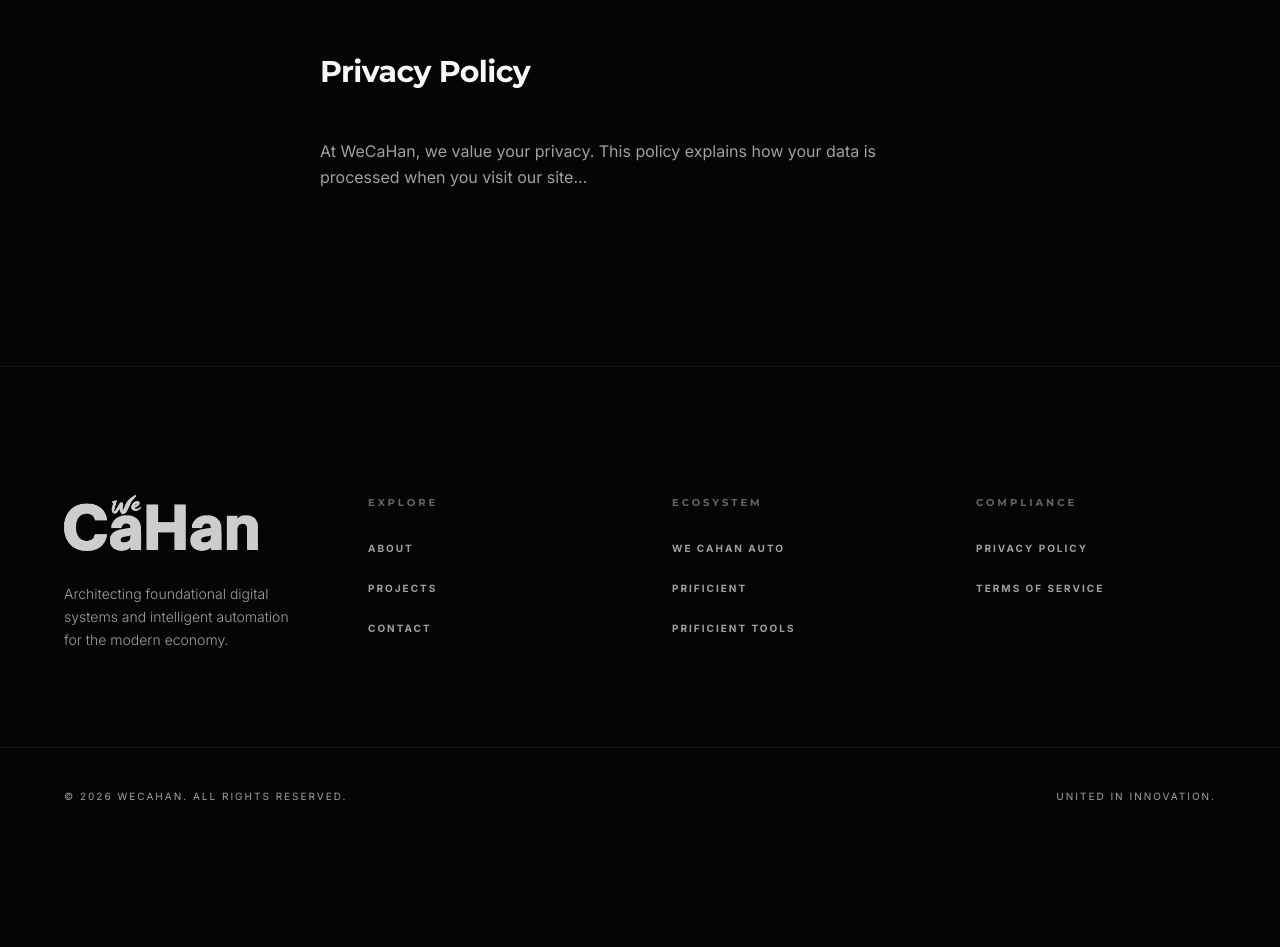
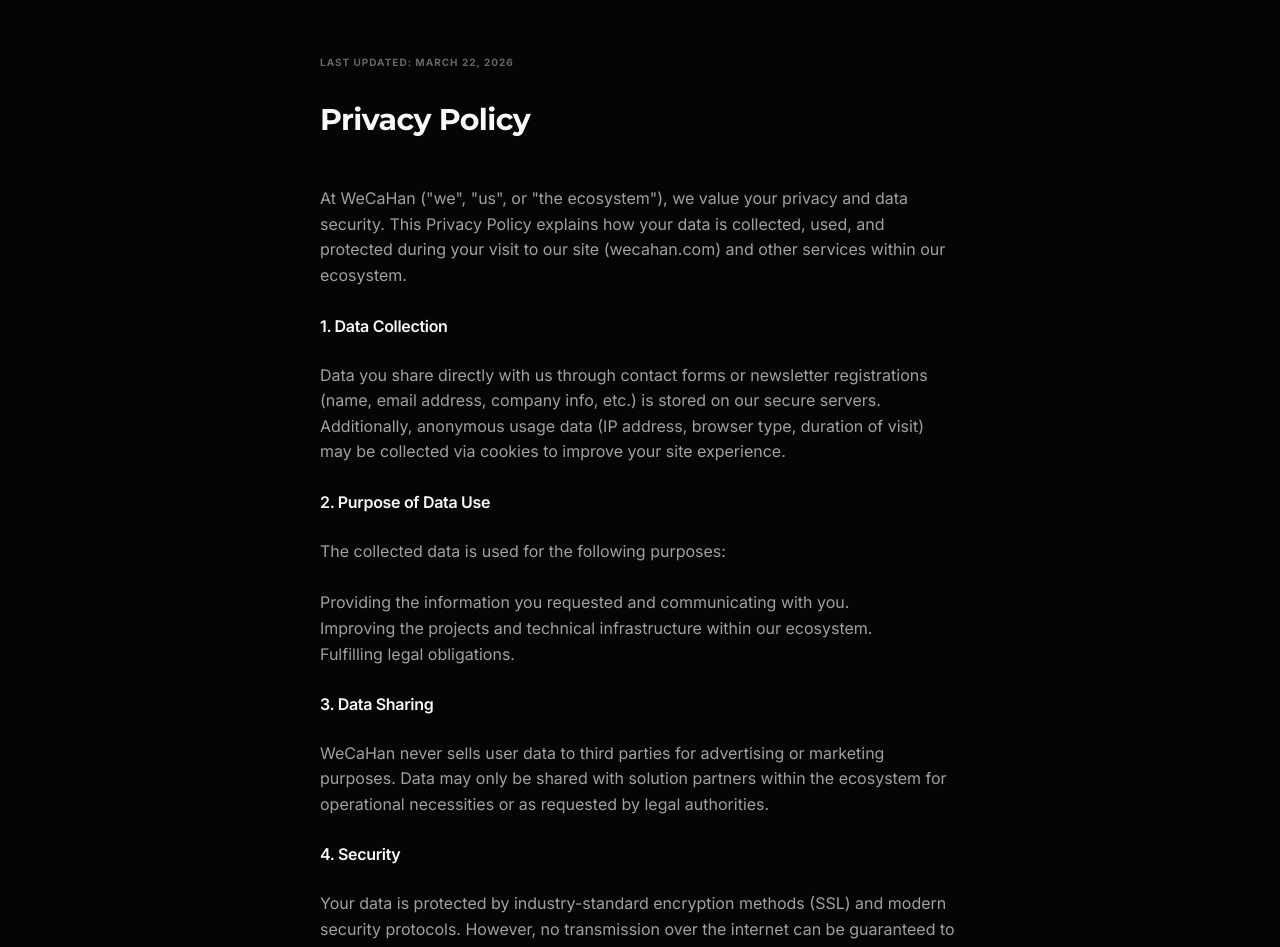
Before and after one commit to mfb46626fn-png/wecahan, a Next.js app: page /en/privacy-policy in a window 1280 px wide. Shown: the part 600-1547 px from the top of the page. Built offline with nearby package versions, Linux system fonts and the light colour scheme.

Commit message:
feat: populate legal content for privacy and terms

```diff
--- a/src/app/[locale]/privacy-policy/page.tsx
+++ b/src/app/[locale]/privacy-policy/page.tsx
@@ -35,6 +35,7 @@ export default async function PrivacyPolicy({
       <LegalContent
         title={content.title[locale]}
         content={content.content[locale]}
+        lastUpdated={content.lastUpdated[locale]}
       />
     </div>
   );
--- a/src/app/[locale]/terms-of-service/page.tsx
+++ b/src/app/[locale]/terms-of-service/page.tsx
@@ -35,6 +35,7 @@ export default async function TermsOfService({
       <LegalContent
         title={content.title[locale]}
         content={content.content[locale]}
+        lastUpdated={content.lastUpdated[locale]}
       />
     </div>
   );
--- a/src/data/content/legal.ts
+++ b/src/data/content/legal.ts
@@ -2,18 +2,96 @@ export const legalContent = {
   badge: { tr: "Yasal", en: "Legal" },
   privacy: {
     title: { tr: "Gizlilik Politikası", en: "Privacy Policy" },
-    lastUpdated: { tr: "Son Güncelleme: 21 Mart 2026", en: "Last Updated: March 21, 2026" },
+    lastUpdated: { tr: "22 Mart 2026", en: "March 22, 2026" },
     content: {
-      tr: "WeCaHan olarak gizliliğinize önem veriyoruz. Bu politika, sitemizi ziyaret ettiğinizde verilerinizin nasıl işlendiğini açıklar...",
-      en: "At WeCaHan, we value your privacy. This policy explains how your data is processed when you visit our site..."
+      tr: `
+        <p>WeCaHan ("biz", "tarafımız" veya "ekosistem") olarak gizliliğinize ve veri güvenliğinize en üst düzeyde önem veriyoruz. Bu Gizlilik Politikası, sitemizi (wecahan.com) ve ekosistemimizdeki diğer hizmetleri kullanımınız sırasında verilerinizin nasıl toplandığını, kullanıldığını ve korunduğunu açıklar.</p>
+
+        <h3>1. Toplanan Veriler</h3>
+        <p>İletişim formları veya bülten kayıtları aracılığıyla bizimle doğrudan paylaştığınız veriler (isim, e-posta adresi, şirket bilgileri v.b.) güvenli sunucularımızda saklanır. Ayrıca, site deneyiminizi iyileştirmek amacıyla çerezler (cookies) aracılığıyla anonim kullanım verileri (IP adresi, tarayıcı türü, ziyaret süresi) toplanabilir.</p>
+
+        <h3>2. Veri Kullanım Amacı</h3>
+        <p>Toplanan veriler aşağıdaki amaçlarla kullanılır:</p>
+        <ul>
+          <li>Talep ettiğiniz bilgilerin sağlanması ve sizinle iletişim kurulması.</li>
+          <li>Ekosistemimizdeki projelerin ve teknik altyapının iyileştirilmesi.</li>
+          <li>Yasal yükümlülüklerin yerine getirilmesi.</li>
+        </ul>
+
+        <h3>3. Veri Paylaşımı</h3>
+        <p>WeCaHan, kullanıcı verilerini asla üçüncü şahıslara reklam veya pazarlama amacıyla satmaz. Veriler, yalnızca operasyonel gereklilikler çerçevesinde ekosistem içindeki çözüm ortaklarıyla veya yasal makamların talebi doğrultusunda paylaşılabilir.</p>
+
+        <h3>4. Güvenlik</h3>
+        <p>Verileriniz, endüstri standardı şifreleme yöntemleri (SSL) ve modern güvenlik protokolleri ile korunmaktadır. Ancak internet üzerinden yapılan hiçbir iletimin %100 güvenli olduğu garanti edilemez.</p>
+
+        <h3>5. Haklarınız</h3>
+        <p>KVKK ve ilgili mevzuatlar kapsamında; verilerinizin silinmesini, güncellenmesini veya işlenip işlenmediği hakkında bilgi almayı talep etme hakkına sahipsiniz. Sorularınız için <strong>privacy@wecahan.com</strong> üzerinden bize ulaşabilirsiniz.</p>
+      `,
+      en: `
+        <p>At WeCaHan ("we", "us", or "the ecosystem"), we value your privacy and data security. This Privacy Policy explains how your data is collected, used, and protected during your visit to our site (wecahan.com) and other services within our ecosystem.</p>
+
+        <h3>1. Data Collection</h3>
+        <p>Data you share directly with us through contact forms or newsletter registrations (name, email address, company info, etc.) is stored on our secure servers. Additionally, anonymous usage data (IP address, browser type, duration of visit) may be collected via cookies to improve your site experience.</p>
+
+        <h3>2. Purpose of Data Use</h3>
+        <p>The collected data is used for the following purposes:</p>
+        <ul>
+          <li>Providing the information you requested and communicating with you.</li>
+          <li>Improving the projects and technical infrastructure within our ecosystem.</li>
+          <li>Fulfilling legal obligations.</li>
+        </ul>
+
+        <h3>3. Data Sharing</h3>
+        <p>WeCaHan never sells user data to third parties for advertising or marketing purposes. Data may only be shared with solution partners within the ecosystem for operational necessities or as requested by legal authorities.</p>
+
+        <h3>4. Security</h3>
+        <p>Your data is protected by industry-standard encryption methods (SSL) and modern security protocols. However, no transmission over the internet can be guaranteed to be 100% secure.</p>
+
+        <h3>5. Your Rights</h3>
+        <p>Under relevant data protection laws (including GDPR), you have the right to request the deletion or update of your data, or to inquire about its processing. For any questions, please contact us at <strong>privacy@wecahan.com</strong>.</p>
+      `
     }
   },
   terms: {
     title: { tr: "Kullanım Şartları", en: "Terms of Service" },
-    lastUpdated: { tr: "Son Güncelleme: 21 Mart 2026", en: "Last Updated: March 21, 2026" },
+    lastUpdated: { tr: "22 Mart 2026", en: "March 22, 2026" },
     content: {
-      tr: "Bu siteyi kullanarak aşağıdaki şartları kabul etmiş sayılırsınız...",
-      en: "By using this site, you agree to the following terms..."
+      tr: `
+        <p>WeCaHan web sitesini kullanarak, aşağıdaki kullanım şartlarını kabul etmiş sayılırsınız. Eğer bu şartları kabul etmiyorsanız, lütfen siteyi kullanmayınız.</p>
+
+        <h3>1. Hizmet Kapsamı</h3>
+        <p>WeCaHan, dijital sistemler ve proje ekosistemleri hakkında bilgi sağlayan bir markadır. Sitemizde sunulan içerikler bilgilendirme amaçlıdır.</p>
+
+        <h3>2. Fikri Mülkiyet</h3>
+        <p>Bu sitede yer alan tüm tasarım, metin, logo, görsel ve teknik dökümanlar WeCaHan'ın fikri mülkiyetindedir. Yazılı izin alınmaksızın kopyalanması veya ticari amaçla kullanılması yasaktır.</p>
+
+        <h3>3. Geliştirme Aşamasındaki Ürünler</h3>
+        <p>Ekosistemimizde "Geliştirilme Aşamasında" (In-Development) olarak belirtilen projeler, nihai ürün değildir. WeCaHan, bu aşamadaki sistemlerin kesintisiz çalışacağını veya belirli bir sonuç vereceğini garanti etmez.</p>
+
+        <h3>4. Sorumluluk Sınırı</h3>
+        <p>WeCaHan, sitenin kullanımından veya sitemizdeki harici bağlantılardan kaynaklanabilecek doğrudan veya dolaylı zararlardan sorumlu tutulamaz. Dış bağlantılar (auto.wecahan.com v.b.) kendi kullanım koşullarına tabidir.</p>
+
+        <h3>5. Şartların Değiştirilmesi</h3>
+        <p>WeCaHan, bu kullanım şartlarını dilediği zaman önceden haber vermeksizin güncelleme hakkını saklı tutar. Güncel şartları takip etmek kullanıcının sorumluluğundadır.</p>
+      `,
+      en: `
+        <p>By using the WeCaHan website, you agree to the following terms of service. If you do not agree to these terms, please do not use the site.</p>
+
+        <h3>1. Scope of Service</h3>
+        <p>WeCaHan is a brand that provides information about digital systems and project ecosystems. The content presented on our site is for informational purposes.</p>
+
+        <h3>2. Intellectual Property</h3>
+        <p>All design, text, logos, visuals, and technical documents on this site are the intellectual property of WeCaHan. Copying or commercial use without written permission is prohibited.</p>
+
+        <h3>3. Products in Development</h3>
+        <p>Projects listed as "In-Development" within our ecosystem are not final products. WeCaHan does not guarantee that systems at this stage will work uninterrupted or yield specific results.</p>
+
+        <h3>4. Limitation of Liability</h3>
+        <p>WeCaHan cannot be held liable for any direct or indirect damages arising from the use of the site or external links found on our site. External links (auto.wecahan.com, etc.) are subject to their own terms of use.</p>
+
+        <h3>5. Modification of Terms</h3>
+        <p>WeCaHan reserves the right to update these terms of service at any time without prior notice. It is the user's responsibility to keep track of the current terms.</p>
+      `
     }
   }
 };
```
